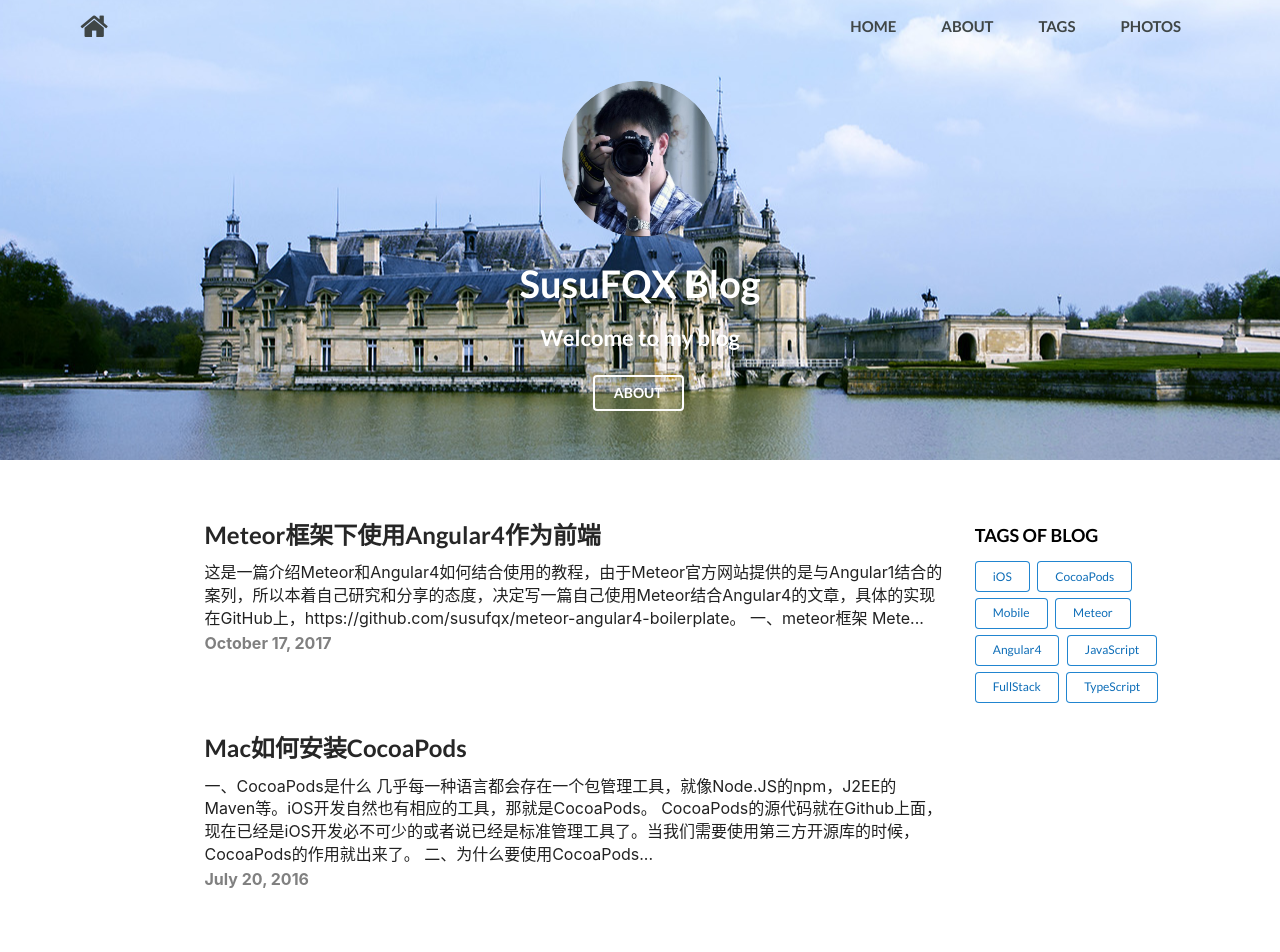
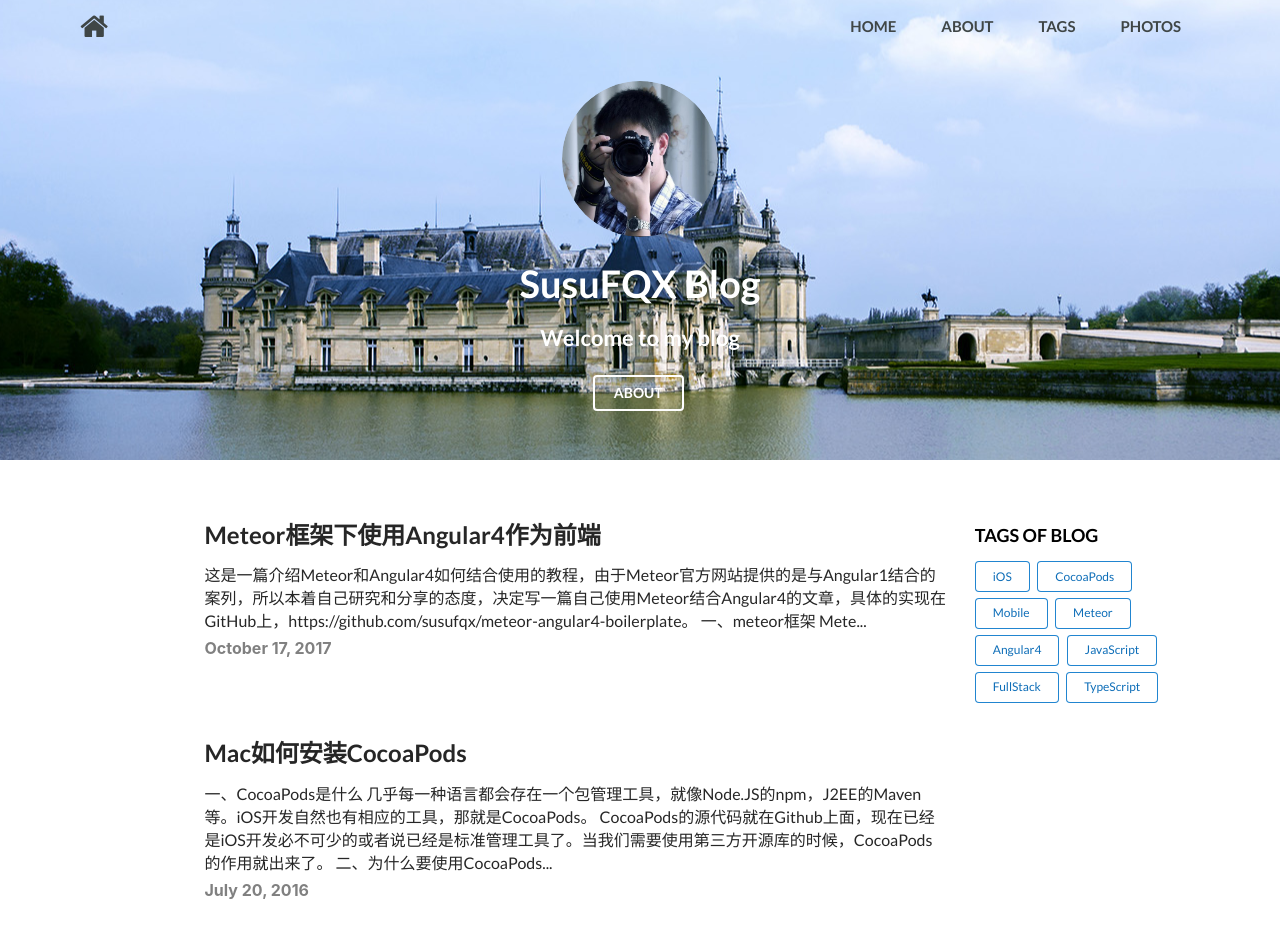
Before and after one commit to susufqx/susufqx.github.com, a Jekyll site: the page built from index.html, in a window 1280 px wide. Shown: the top 952 px of the page. Built offline with Jekyll 4.4.1, drawn with Linux system fonts in a browser that asks for light colours; nearby versions of some CDN libraries; the list of posts is cut into pages by our own code; grey boxes are pictures that could not be loaded.

Commit message:
Change the index blog post-view style

```diff
--- a/css/main.scss
+++ b/css/main.scss
@@ -218,6 +218,11 @@
       p{
         font-size: 16px !important;
       }
+      .header {
+        .description {
+          font-weight: normal;
+        }
+      }
       .metadata {
         span {
           color: gray;
--- a/index.html
+++ b/index.html
@@ -40,10 +40,12 @@
       </div>-->
         <div class="item post-preview">
           <div class="content">
-            <a class="header" href="{{post.url | prepend: site.baseurl}}"><h2>{{ post.title }}</h2></a>
-            <div class="description">
-              <p>{{ post.content | strip_html | truncate:200 }}</p>
-            </div>
+            <a class="header" href="{{post.url | prepend: site.baseurl}}">
+              <h2>{{ post.title }}</h2>
+              <div class="description">
+                <p>{{ post.content | strip_html | truncate:200 }}</p>
+              </div>
+            </a>
             <div class="metadata">
               <span class="date">{{post.date | date: "%B %-d, %Y"}}</span>
             </div>
```
